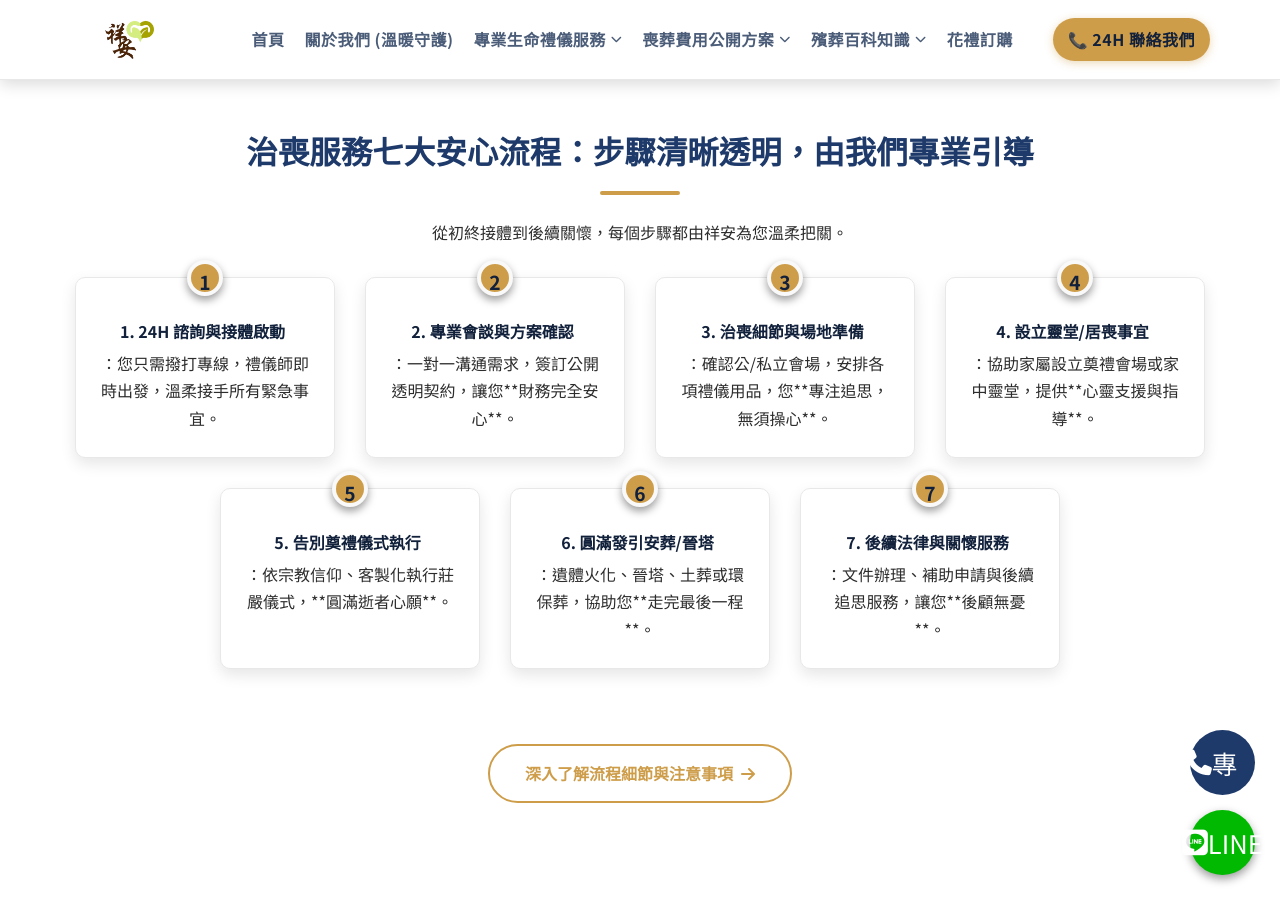
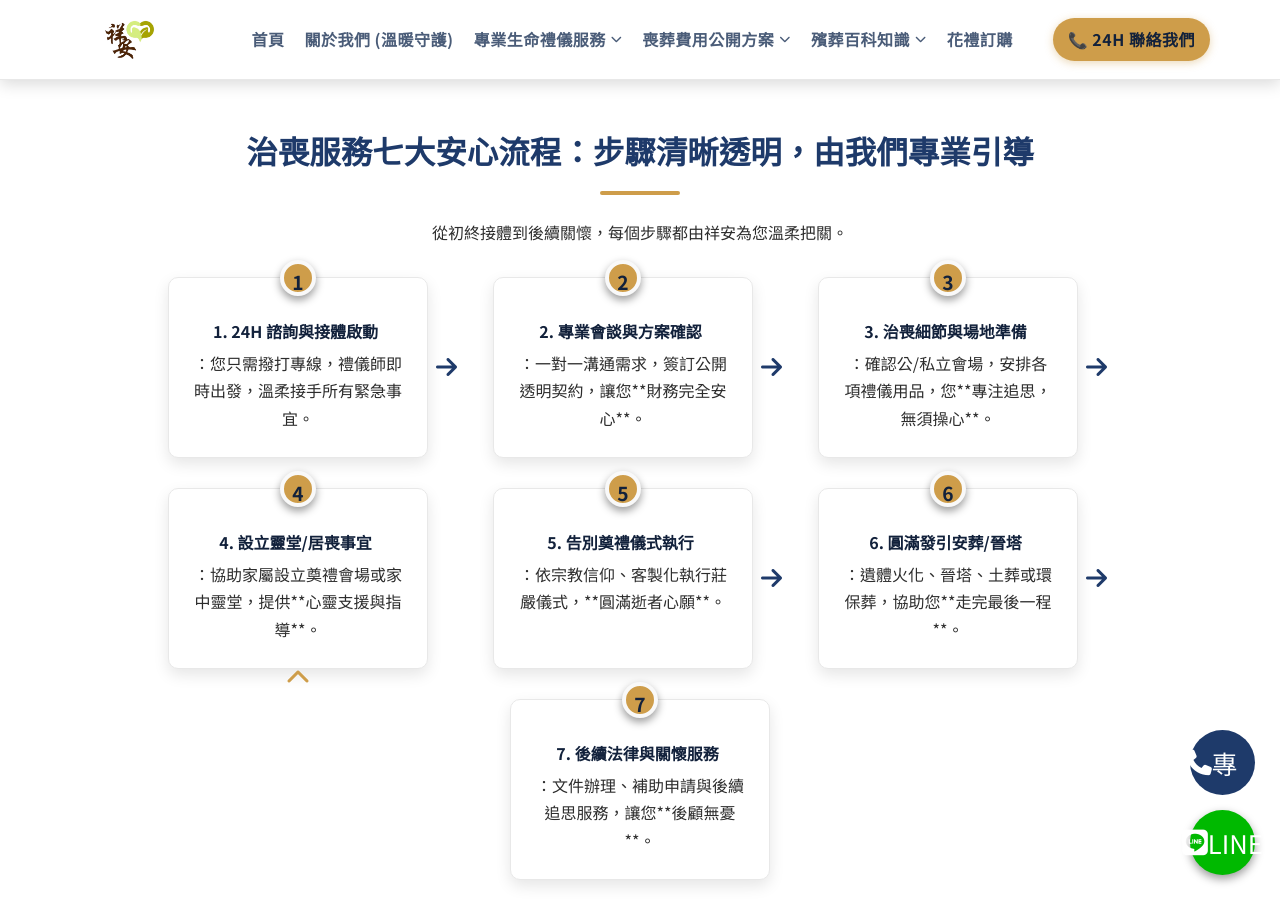
Before and after one commit to Shiangan/Shiangan, a Jekyll site: the page index.html, which Jekyll copies as it is, in a window 1280 px wide and 900 px high, scrolled down 3534 px. Built offline with Jekyll 4.4.1, drawn with Linux system fonts in a browser that asks for light colours; some web fonts are replaced.

Commit message:
Update style.css

```diff
--- a/css/style.css
+++ b/css/style.css
@@ -211,6 +211,7 @@ code {
 
 pre code {
     background: none;
+    /* ⭐ 修正：確保在深色背景 (var(--primary-dark)) 上有足夠的對比度 */
     color: var(--code-color);
     padding: 0;
     white-space: pre;
@@ -1222,6 +1223,49 @@ main {
     transform: translateY(-5px);
     border-color: var(--primary-color);
     box-shadow: 0 10px 20px rgba(0, 0, 0, 0.15);
+}
+
+/* ⭐ 修正與增強：流程圖連接線與箭頭 (桌面版) */
+@media (min-width: 901px) {
+    .flow-chart li {
+        margin-right: 50px; /* 為箭頭留出空間 */
+    }
+
+    .flow-chart li:last-child {
+        margin-right: 15px; /* 最後一個元素不需要留出箭頭空間 */
+    }
+
+    .flow-chart li:not(:last-child)::after {
+        content: '\f061'; /* Font Awesome: 右箭頭 */
+        font-family: 'Font Awesome 6 Free';
+        font-weight: 900;
+        position: absolute;
+        right: -30px; /* 位於 li 之間 */
+        top: 50%;
+        transform: translateY(-50%);
+        color: var(--primary-color);
+        font-size: 1.5rem;
+        z-index: 5;
+    }
+
+    /* 處理每行結尾的箭頭 (假設每行 4 個，第 4 個需要處理) */
+    .flow-chart ol li:nth-child(4n)::after {
+        /* 如果有下一行，替換成向下箭頭 */
+        content: '\f078'; /* 向下箭頭 */
+        right: 50%;
+        top: auto;
+        bottom: -30px; /* 放在 li 下方 */
+        transform: translate(50%, 0) rotate(180deg);
+        color: var(--accent-color);
+    }
+    /* 確保真正的最後一個元素沒有箭頭 */
+    .flow-chart ol li:last-child::after {
+        content: none;
+    }
+    /* 如果最後一個元素恰好是 4n，則移除向下箭頭 */
+    .flow-chart ol li:last-child:nth-child(4n)::after {
+        content: none;
+    }
 }
 
 
@@ -2632,6 +2676,10 @@ footer {
         text-align: center;
     }
 
+    /* ⭐ RWD 導航：為 JS 的 max-height 過渡預設結構 */
+    .dropdown {
+        position: relative;
+    }
     /* 手機版下拉選單 (手風琴效果) */
     .dropdown > a {
         display: flex;
@@ -2665,17 +2713,18 @@ footer {
         visibility: visible;
         max-height: 0; /* 關鍵：從 0 過渡到 scrollHeight */
         overflow: hidden;
-        transition: max-height var(--rwd-transition-duration) cubic-bezier(0.86, 0, 0.07, 1), padding var(--rwd-transition-duration) cubic-bezier(0.86, 0, 0.07, 1);
+        /* ⭐ 修正：確保起始/結束的 padding 為 0，由 JS 控制打開時的 padding */
+        padding: 0 0;
+        transition: max-height var(--rwd-transition-duration) cubic-bezier(0.86, 0, 0.07, 1);
         transform: none;
         box-shadow: none;
         border-top: none;
         border-radius: 0;
-        padding: 0 0;
         pointer-events: auto;
     }
     .dropdown.active > .submenu {
         /* JS 應將 max-height 設置為 submenu 的 scrollHeight */
-        padding: 10px 0;
+        padding: 10px 0; /* JS 在添加 active 時，應同時設置這個 padding */
     }
 
     /* 確保子選單內容不會被絕對定位影響 scrollHeight (已在上方的 .submenu 中修正 position: static) */
@@ -2692,6 +2741,14 @@ footer {
     .flow-chart li {
         flex-basis: calc(33.33% - 30px);
         min-width: unset;
+    }
+
+    /* 流程圖 RWD 模式下，移除所有桌面版箭頭 */
+    .flow-chart li:not(:last-child)::after {
+        content: none !important;
+    }
+    .flow-chart ol li:nth-child(4n)::after {
+        content: none !important;
     }
 
     /* 文章頁面 RWD */
```
